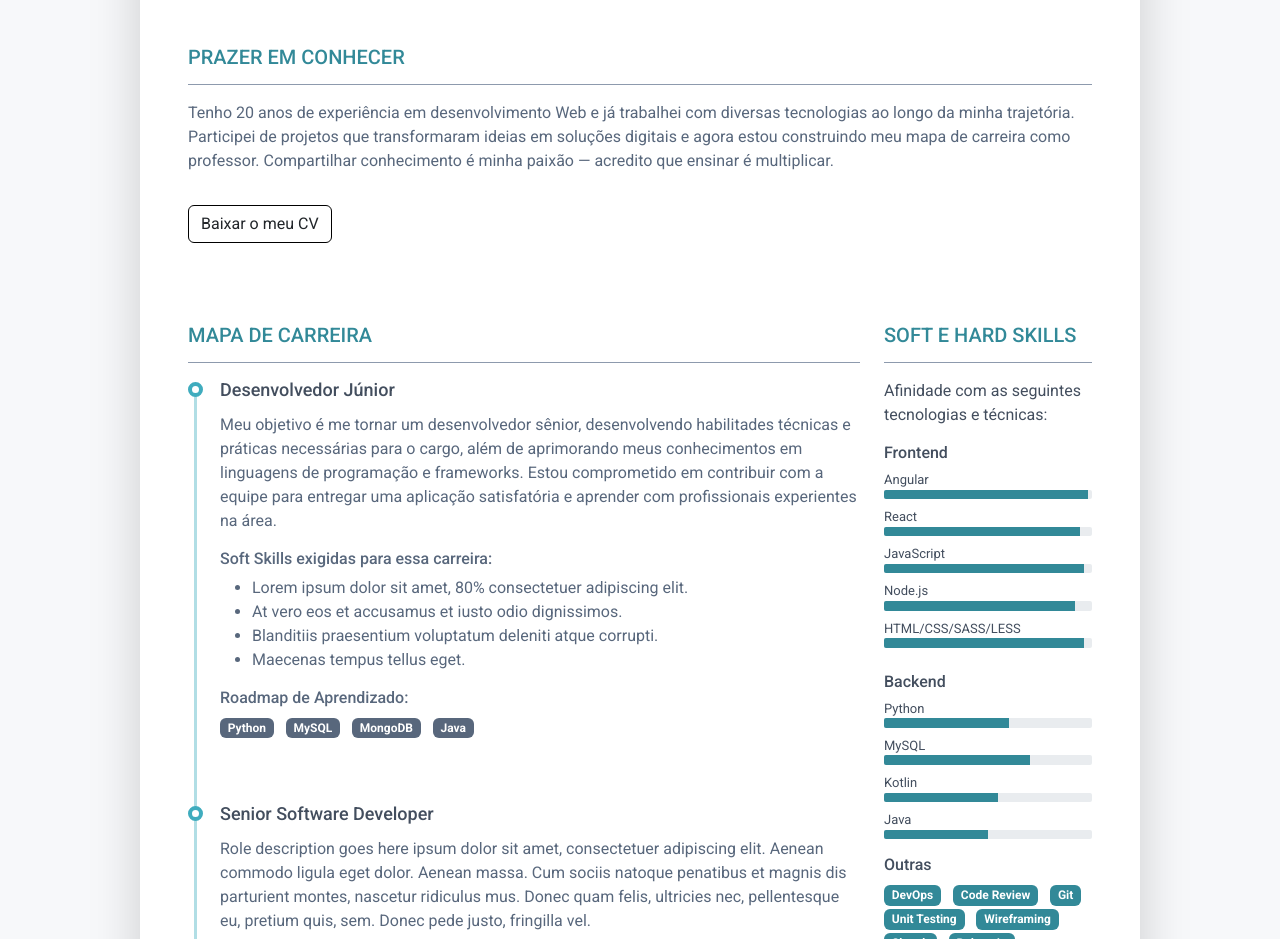
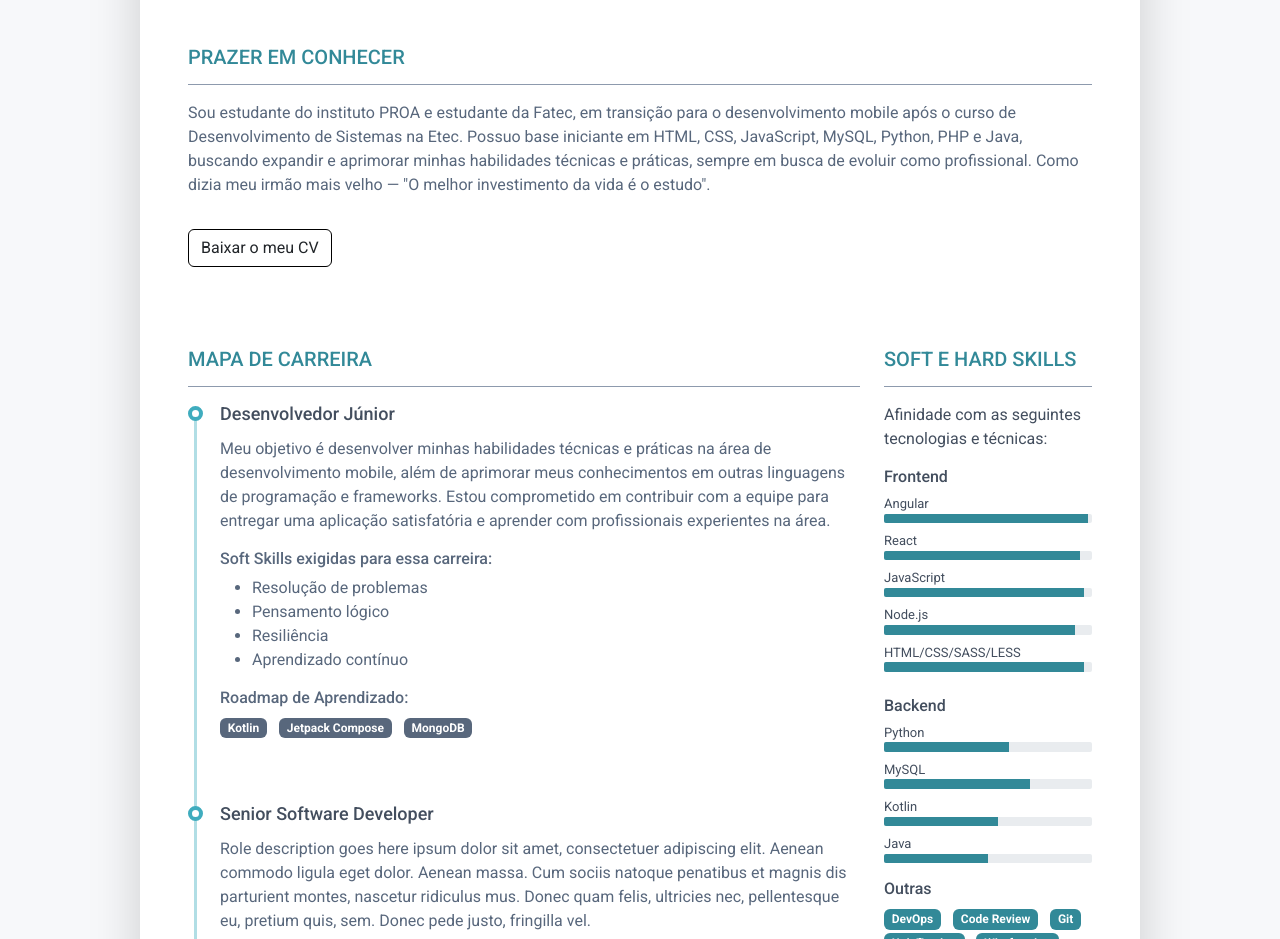
Before and after one commit to osamuelelvis/mapaDeCarreiraSamuel, a plain HTML site: page index.html in a window 1280 px wide. Shown: the part 253-1192 px from the top of the page. Drawn offline with Linux system fonts and the light colour scheme.

Commit message:
Alteração na biografia e mudança do favicon

```diff
--- a/index.html
+++ b/index.html
@@ -91,7 +91,10 @@
 				<section class="resume-section summary-section mb-5">
 					<h2 class="resume-section-title text-uppercase font-weight-bold pb-3 mb-3">Prazer em Conhecer</h2>
 					<div class="resume-section-content">
-						<p class="mb-0"> Tenho 20 anos de experiência em desenvolvimento Web e já trabalhei com diversas tecnologias ao longo da minha trajetória. Participei de projetos que transformaram ideias em soluções digitais e agora estou construindo meu mapa de carreira como professor. Compartilhar conhecimento é minha paixão — acredito que ensinar é multiplicar.</p>
+						<p class="mb-0">Sou estudante do instituto PROA e estudante da Fatec, em transição para o desenvolvimento mobile após o curso de Desenvolvimento de Sistemas na Etec.
+							Possuo base iniciante em HTML, CSS, JavaScript, MySQL, Python, PHP e Java, buscando expandir e aprimorar minhas habilidades técnicas e práticas, sempre em busca de evoluir como profissional.
+							Como dizia meu irmão mais velho — "O melhor investimento da vida é o estudo".
+						</p>
 
 						<!-- Altere o link para um PDF do seu Curriculo	 -->
 						<a class="btn" href="#">Baixar o meu CV</a>
@@ -114,37 +117,30 @@
 											</div>
 										</div>
 										<div class="resume-timeline-item-desc">
-											<p>Meu objetivo é me tornar um desenvolvedor sênior,
-												desenvolvendo habilitades técnicas e práticas necessárias para o cargo, além de
-												aprimorando meus conhecimentos em linguagens de programação e frameworks. Estou
-												comprometido em contribuir com a equipe para entregar uma aplicação satisfatória
+											<p>Meu objetivo é desenvolver minhas habilidades técnicas e práticas na área de desenvolvimento mobile,
+												além de aprimorar meus conhecimentos em outras linguagens de programação e frameworks.
+												Estou comprometido em contribuir com a equipe para entregar uma aplicação satisfatória
 												e aprender com profissionais experientes na área.</p>
 											</p>
 											<h4 class="resume-timeline-item-desc-heading font-weight-bold">
 												Soft Skills exigidas para essa carreira:
 											</h4>
 											<ul>
-												<li>Lorem ipsum dolor sit amet, 80% consectetuer adipiscing elit.</li>
-												<li>At vero eos et accusamus et iusto odio dignissimos.</li>
-												<li>Blanditiis praesentium voluptatum deleniti atque corrupti.</li>
-												<li>Maecenas tempus tellus eget.</li>
+												<li>Resolução de problemas</li>
+												<li>Pensamento lógico</li>
+												<li>Resiliência</li>
+												<li>Aprendizado contínuo</li>
 											</ul>
 											<h4 class="resume-timeline-item-desc-heading font-weight-bold">
 												Roadmap de Aprendizado:</h4>
 											</h4>
 											<ul class="list-inline">
 												<li class="list-inline-item"><span
-														class="badge bg-secondary badge-pill">Python</span></li>
-												<!-- <li class="list-inline-item"><span
 														class="badge bg-secondary badge-pill">Kotlin</span></li>
 												<li class="list-inline-item"><span
-														class="badge bg-secondary badge-pill">Jetpack Compose</span></li>-->
-												<li class="list-inline-item"><span
-														class="badge bg-secondary badge-pill">MySQL</span></li>
+														class="badge bg-secondary badge-pill">Jetpack Compose</span></li>
 												<li class="list-inline-item"><span
 														class="badge bg-secondary badge-pill">MongoDB</span></li>
-												<li class="list-inline-item"><span
-														class="badge bg-secondary badge-pill">Java</span></li>
 											</ul>
 										</div>
 
```
Also changed, not shown: favicon.ico.
